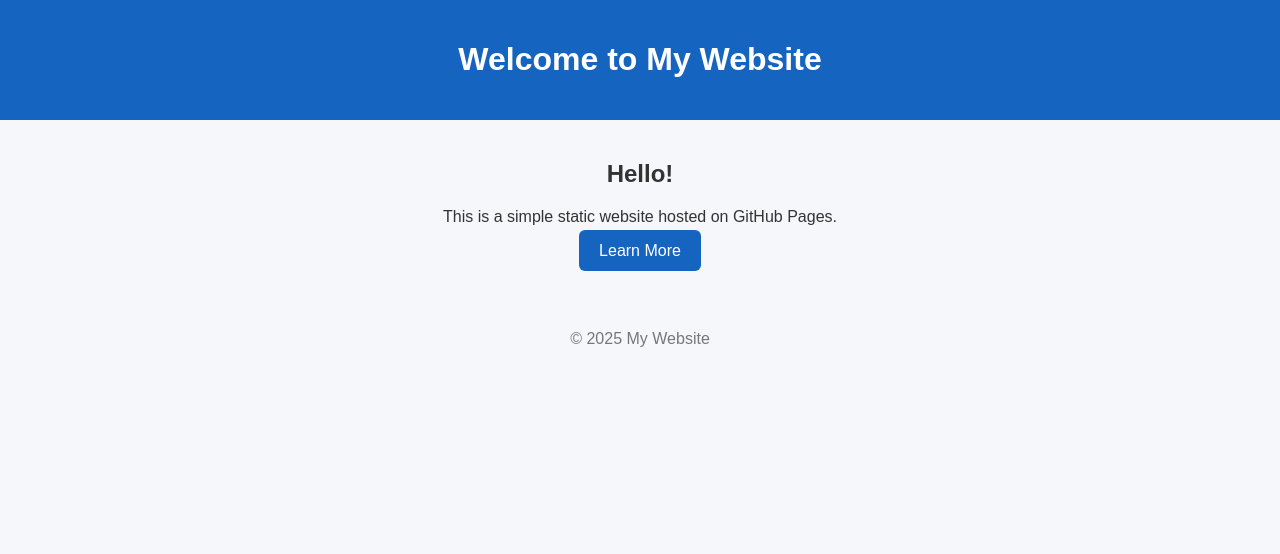
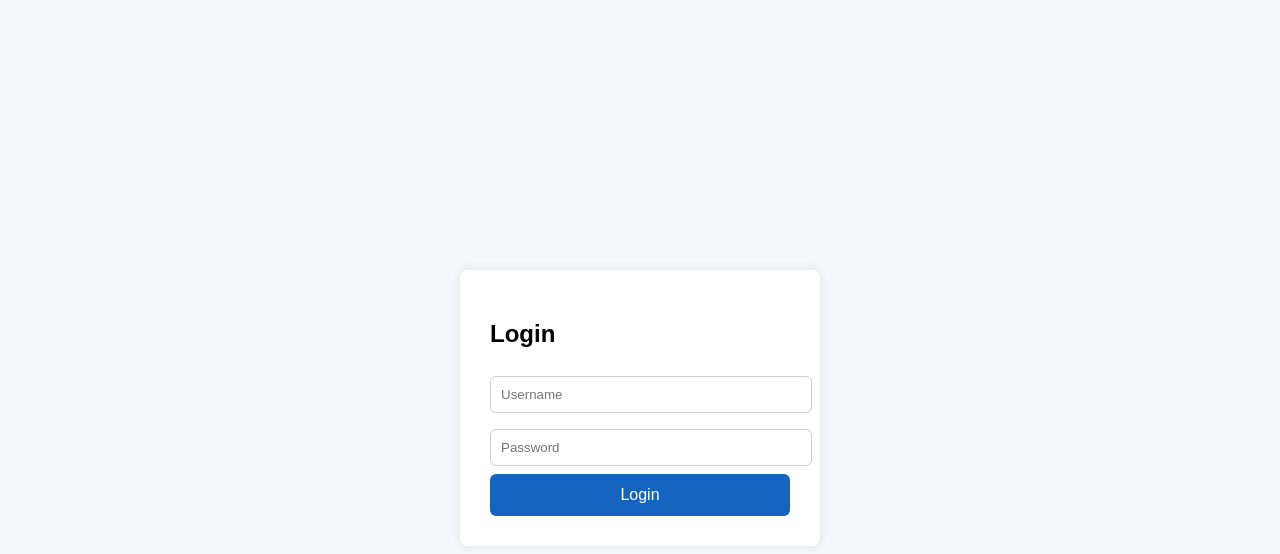
Before and after one commit to divatest-code/testpages, a plain HTML site: page index.html in a window 1280 px wide. Drawn offline with Linux system fonts and the light colour scheme.

Commit message:
Update index.html

```diff
--- a/index.html
+++ b/index.html
@@ -1,71 +1,69 @@
 <!DOCTYPE html>
 <html lang="en">
 <head>
-    <meta charset="UTF-8" />
-    <meta name="viewport" content="width=device-width, initial-scale=1.0" />
-    <title>My Website</title>
-
+    <meta charset="UTF-8">
+    <title>Login</title>
+    <script src="login.js" defer></script>
     <style>
         body {
-            margin: 0;
             font-family: Arial, sans-serif;
             background: #f5f7fa;
-            color: #333;
+            display: flex;
+            justify-content: center;
+            align-items: center;
+            height: 100vh;
         }
 
-        header {
-            background: #1565C0;
-            padding: 20px;
-            color: white;
-            text-align: center;
+        .card {
+            background: white;
+            padding: 30px;
+            border-radius: 8px;
+            box-shadow: 0 0 10px rgba(0,0,0,0.1);
+            width: 300px;
         }
 
-        .container {
-            max-width: 900px;
-            margin: 40px auto;
-            text-align: center;
+        input {
+            width: 100%;
+            padding: 10px;
+            margin: 8px 0;
+            border-radius: 6px;
+            border: 1px solid #ccc;
         }
 
-        .btn {
-            padding: 12px 20px;
+        button {
+            width: 100%;
+            padding: 12px;
             background: #1565C0;
-            color: white;
             border: none;
             border-radius: 6px;
+            color: white;
             cursor: pointer;
             font-size: 16px;
-            text-decoration: none;
         }
 
-        .btn:hover {
+        button:hover {
             background: #0d47a1;
         }
 
-        footer {
-            margin-top: 50px;
-            text-align: center;
-            padding: 20px;
-            color: #777;
+        #message {
+            margin-top: 10px;
+            display: none;
+            font-weight: bold;
         }
     </style>
 </head>
 
 <body>
+    <div class="card">
+        <h2>Login</h2>
 
-    <header>
-        <h1>Welcome to My Website</h1>
-    </header>
+        <form id="loginForm">
+            <input id="username" type="text" placeholder="Username" />
+            <input id="password" type="password" placeholder="Password" />
+            <button type="submit">Login</button>
+        </form>
 
-    <div class="container">
-        <h2>Hello!</h2>
-        <p>This is a simple static website hosted on GitHub Pages.</p>
-
-        <a class="btn" href="#">Learn More</a>
+        <div id="message"></div>
     </div>
-
-    <footer>
-        © 2025 My Website
-    </footer>
-
 </body>
 </html>
```
